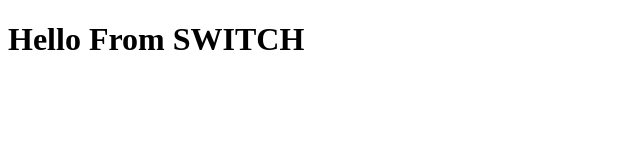
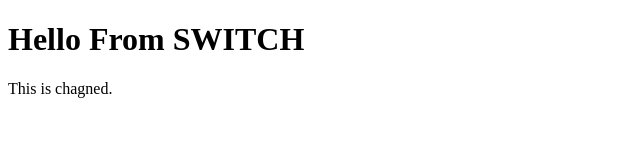
Before and after one commit to Rizvi-hassan/Test2, a plain HTML site: page index.html in a window 1280 px wide. Shown: the whole page, without its empty margins (0-640 px from the left). Drawn offline with Linux system fonts and the light colour scheme.

Commit message:
Update index.html

```diff
--- a/index.html
+++ b/index.html
@@ -7,5 +7,8 @@
 </head>
 <body>
     <h1>Hello From SWITCH</h1>
+    <div>
+        <p>This is chagned.</p>
+    </div>
 </body>
 </html>
```
